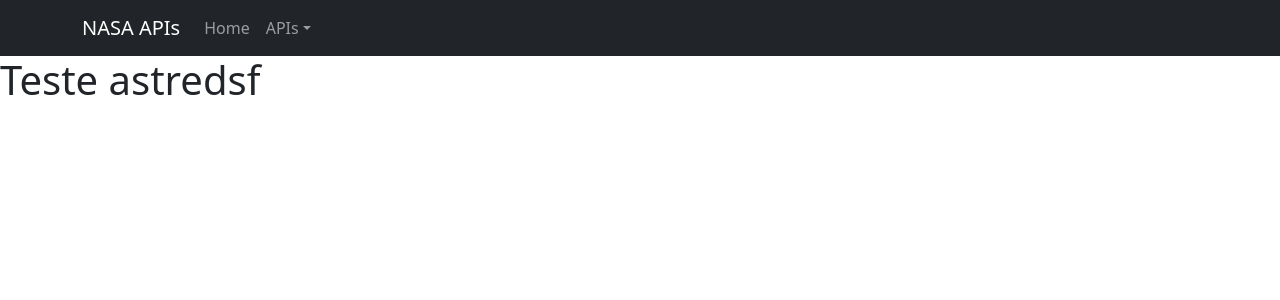
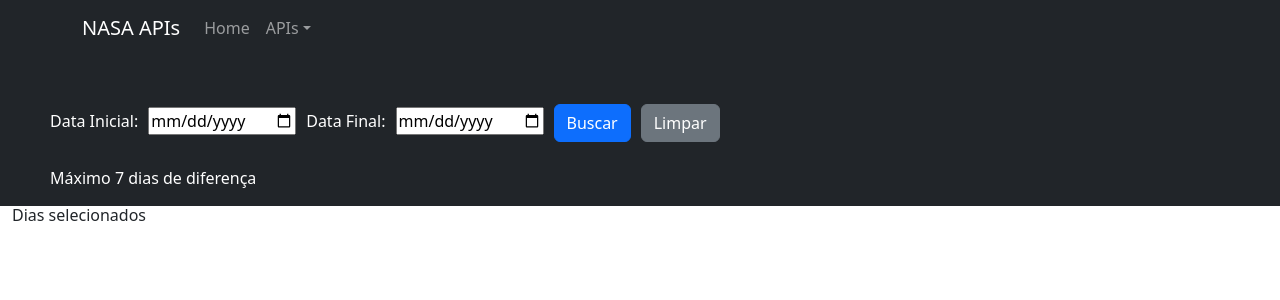
Before and after one commit to alisson9386/nasa-api, a React (Create React App) app: page /nearbyAsteroids in a window 1280 px wide. Shown: the top 300 px of the page. Built offline with nearby package versions, Linux system fonts and the light colour scheme.

Commit message:
Adicionando services

```diff
--- a/package.json
+++ b/package.json
@@ -6,6 +6,7 @@
     "@testing-library/jest-dom": "^5.16.5",
     "@testing-library/react": "^13.4.0",
     "@testing-library/user-event": "^13.5.0",
+    "axios": "^1.4.0",
     "bootstrap": "^5.3.0",
     "history": "^5.3.0",
     "react": "^18.2.0",
@@ -15,6 +16,8 @@
     "react-router-dom": "^5.2.0",
     "react-scripts": "5.0.1",
     "react-three-fiber": "^6.0.13",
+    "sass": "^1.63.4",
+    "sweetalert2": "^11.7.12",
     "three": "^0.152.2",
     "web-vitals": "^2.1.4"
   },
--- a/src/App.js
+++ b/src/App.js
@@ -1,4 +1,5 @@
 import './App.css';
+import './Assets/style.scss'
 import React from "react";
 import { Switch, Router, Route } from 'react-router-dom';
 import Home from './Components/Home';
--- /dev/null
+++ b/src/Assets/style.scss
@@ -0,0 +1,28 @@
+.parent {
+    background-color: #212529;
+    color: white;
+    display: flex;
+    //justify-content: center;
+}
+
+.parent input, button{
+    margin-right: 10px;
+}
+
+
+
+.container{
+    display: inline-block;
+}
+.btn-primary {
+    margin-right: 10px;
+}
+
+.formAsteroids{
+    margin-left: 50px;
+}
+
+
+.label-with-spacing {
+  margin-right: 10px;
+}
--- a/src/Components/NearbyAsteroids.jsx
+++ b/src/Components/NearbyAsteroids.jsx
@@ -1,12 +1,128 @@
 import { Component } from "react";
+import NasaServices from "../Services/NasaServices";
+import Swal from 'sweetalert2';
 
 class NearbyAsteroids extends Component {
 
+    showLoading = (text) => {
+        Swal.fire({
+            title: 'Aguarde !',
+            html: text,// add html attribute if you want or remove
+            allowOutsideClick: false,
+            allowEscapeKey: false,
+            timerProgressBar: true,
+            didOpen: () => {
+                Swal.showLoading()
+            },
+        });
+    }
+
+    showAlertErrorSearch = () => {
+        Swal.fire({
+                    icon: 'error',
+					title: 'Erro ao buscar asteroids!',
+                    showConfirmButton: false,
+                    timerProgressBar: true,
+                    timer: 3000
+						})
+                        return;
+    }
+
+    constructor(props){
+        super(props)
+        this.state= {
+            startDate: '',
+            endDate: '',
+            asteroids:[],
+            days: 0,
+            countAsteroids: 0
+        }
+        this.changeStartDateHandler = this.changeStartDateHandler.bind(this);
+        this.changeEndDateHandler = this.changeEndDateHandler.bind(this);
+    }
+
+    changeStartDateHandler= (event) => {
+        this.setState({startDate: event.target.value});
+    }
+
+    changeEndDateHandler= (event) => {
+        this.setState({endDate: event.target.value});
+    }
+
+    setAsteroidsConst = (daysAsteroids) =>{
+        // eslint-disable-next-line
+        this.state.asteroids = daysAsteroids;
+        this.changeDatas(daysAsteroids)
+    }
+
+    changeDatas = (daysAsteroids) =>{
+        console.log(daysAsteroids)
+        let daysCount = daysAsteroids.filter(x => x !== "").lenght;
+        console.log(daysCount)
+
+    }
+
+    handlerSubmit = () =>{
+        this.showLoading('Buscando Asteroides');
+        let startDate = this.state.startDate;
+        let endDate = this.state.endDate;
+
+        NasaServices.nearbyAsteroids(startDate, endDate).then((res) =>{
+            let daysAsteroids = res.data.near_earth_objects;
+            this.setAsteroidsConst(daysAsteroids);
+            Swal.close();
+        }).catch(error => {
+            Swal.close();
+            this.showAlertErrorSearch();
+            console.log(error);
+          });
+
+    }
+
+
+
+    handleClearFields = () => {
+        this.setState({
+            startDate: "",
+            endDate: "",
+        });
+      }
+
 render() {
 	return (
-		<div>
-			<h1>Teste astredsf</h1>
-		</div>
+        <div>
+        <div className='parent'>
+        <div className='formAsteroids'>
+        <form>
+            <div>
+            <br/><br/>
+            <label htmlFor="data" className="label-with-spacing">Data Inicial:</label>
+                <input
+                    type="date"
+                    name="startDate"
+                    value={this.state.startDate}
+                    onChange={this.changeStartDateHandler}
+                />
+                <label htmlFor="data" className="label-with-spacing">Data Final:</label>
+                <input
+                    type="date"
+                    name="endDate"
+                    value={this.state.endDate}
+                    onChange={this.changeEndDateHandler}
+                />
+                <button type="button" className="btn btn-primary mr-2" onClick={this.handlerSubmit}>Buscar</button>
+                <button type="button" className="btn btn-secondary ml-2" onClick={this.handleClearFields}>Limpar</button>
+            </div>
+            <br/>
+        </form>
+        <p>Máximo 7 dias de diferença</p>
+        </div>
+    </div>
+    <div className="container">
+        <h6>Dias selecionados</h6>
+        <label value={this.state.days}></label>
+    </div>
+    </div>
 	)
 }
 }
--- a/src/Services/NasaServices.js
+++ b/src/Services/NasaServices.js
@@ -10,5 +10,5 @@ class NasaServices{
         return axios.get(urlNearbyAsteroids);
     }
 }
-
+// eslint-disable-next-line import/no-anonymous-default-export
 export default new NasaServices()
```
Also changed, not shown: 1 other file (tests, documents, lock files or other folders).
